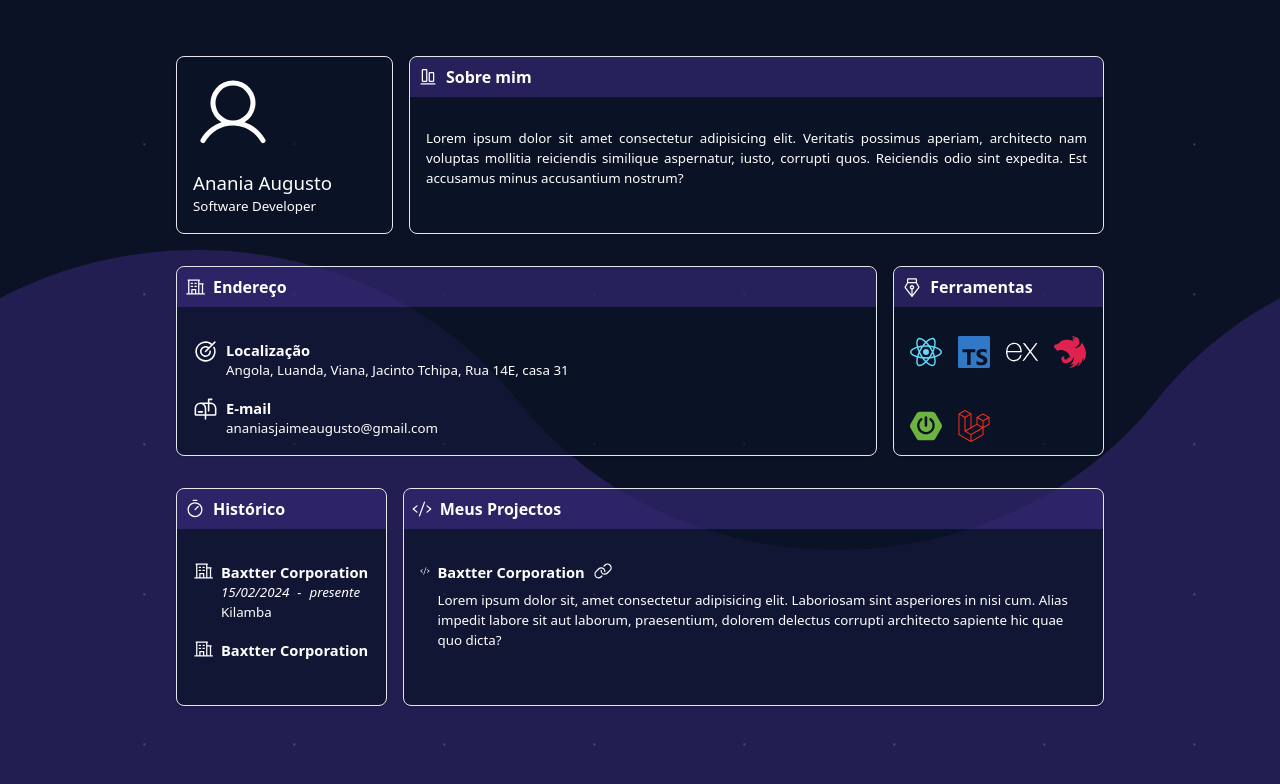
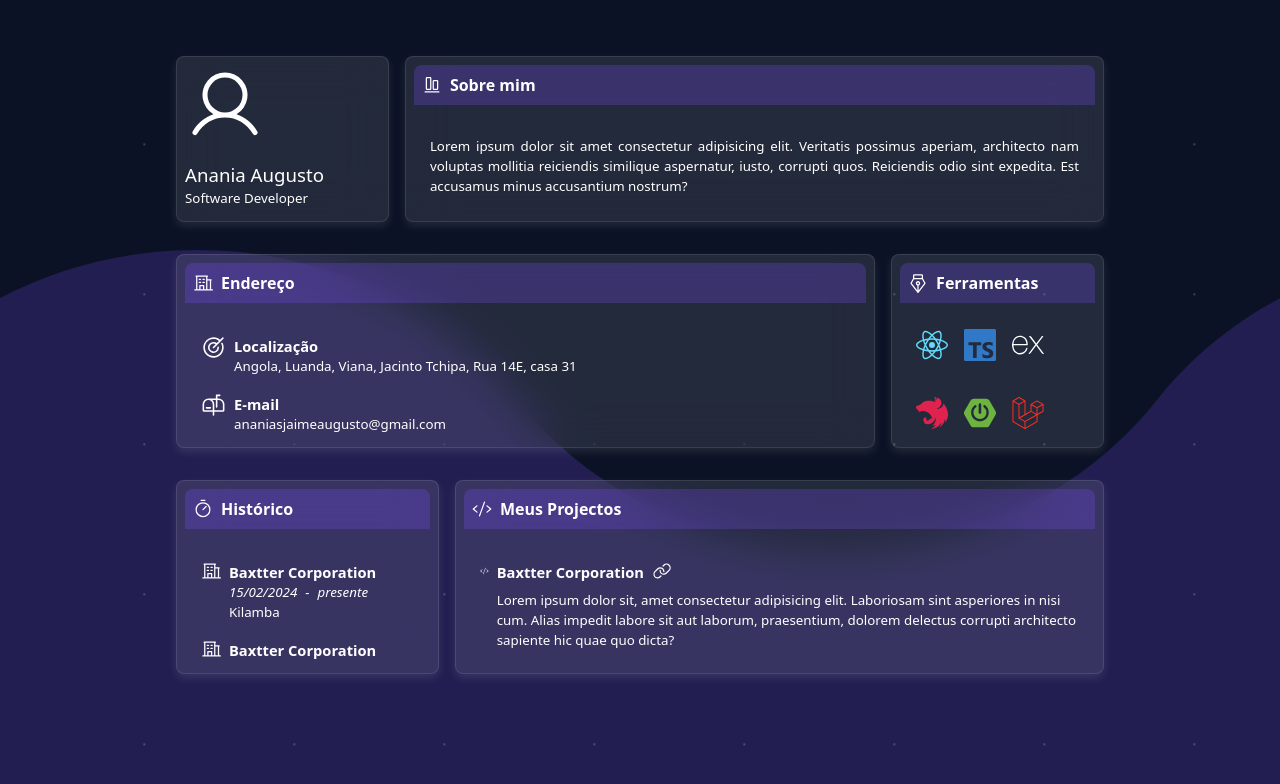
Before and after one commit to aja-silason/portfolio, a React (Vite) app: page / in a window 1280 px wide. Shown: the top 784 px of the page. Built offline with nearby package versions, Linux system fonts and the light colour scheme.

Commit message:
feat: adiciona social link dinamico

```diff
--- a/src/myportfolio/components/cards/About.card.tsx
+++ b/src/myportfolio/components/cards/About.card.tsx
@@ -1,9 +1,14 @@
 import { AlignBottom } from "@phosphor-icons/react"
 import { Text } from "../Text"
 
+/*
+<div className="flex bg-[#0b1225a1] shadow border rounded-[.5em] md:w-full flex-col gap-[1em]">
+
+*/
+
 export const AboutCard = () => {
     return (
-        <div className="flex bg-[#0b1225a1] shadow border rounded-[.5em] md:w-full flex-col gap-[1em]">
+        <div className="flex backdrop-blur-xl bg-white/10 p-[.5em] border-white/10 border shadow-[0_4px_10px_rgba(255,255,255,0.1)] rounded-[.5em] md:w-full flex-col gap-[1em]">
             <div className="bg-[#7c4dff3f] flex flex-row items-center gap-[.5em] p-[.5em] rounded-t-[.5em]">
                 <AlignBottom fill="white" size={20} />
                 <Text text="Sobre mim" style={{fontWeight: "600", fontSize: "12pt"}}/>
--- a/src/myportfolio/components/cards/Address.card.tsx
+++ b/src/myportfolio/components/cards/Address.card.tsx
@@ -1,30 +1,108 @@
-import { BuildingOffice, Mailbox, Target } from "@phosphor-icons/react"
+import { BuildingOffice, FacebookLogo, InstagramLogo, Link as LinkLogo, LinkedinLogo, Mailbox, Target, WhatsappLogo } from "@phosphor-icons/react"
 import { Text } from "../Text"
+import { Link } from "react-router-dom"
+import { ReactNode } from "react"
+
+
+/*
+antiga cor do fundo bg-[#0b1225a1]
+*/
+
+type propsHref = {
+    icon: ReactNode;
+    link: string;
+    text: string;
+}
+
+type propsAddress = {
+    icon: ReactNode;
+    title: string;
+    description: string;
+}
+
+
+const addressData = [
+    {
+        icon: <Target fill="white" size={25} />,
+        title: "Localização",
+        description: "Angola, Luanda, Viana, Jacinto Tchipa, Rua 14E, casa 31"
+    },
+    {
+        icon: <Mailbox fill="white" size={25} />,
+        title: "E-mail",
+        description: "ananiasjaimeaugusto@gmail.com"
+    },
+
+]
+
+const mywhatsappnumber = "244944996909";
+const mywhatsappmessage = "Olá Anania vim redirecionado do seu portfólio";
+
+const encondedMessage = encodeURIComponent(mywhatsappmessage);
+
+const socialMediaData = [
+    {
+        icon: <LinkedinLogo fill="white" size={20} />,
+        link: "https://www.linkedin.com/in/anania-jaime-augusto-7b8653318/",
+        text: "Anania Augusto"
+    },
+    {
+        icon: <InstagramLogo fill="white" size={20} />,
+        link: "https://www.instagram.com/ananias_augusto/",
+        text: "@ananias_Augusto"
+    },
+    {
+        icon: <FacebookLogo fill="white" size={20} />,
+        link: "https://www.facebook.com/profile.php?id=100076321422246",
+        text: "Anania Augusto"
+    },
+    {
+        icon: <WhatsappLogo fill="white" size={20} />,
+        link: `https://wa.me/${mywhatsappnumber}?text=${encondedMessage}`,
+        text: "+244 944 996 909"
+    },
+]
 
 export const AddressCard = () => {
     return (
-        <div className="flex bg-[#0b1225a1] shadow border rounded-[.5em] md:w-full flex-col gap-[1em]">
+        <div className="flex backdrop-blur-xl bg-white/10 p-[.5em] border-white/10 border shadow-[0_4px_10px_rgba(255,255,255,0.1)] rounded-[.5em] md:w-full flex-col gap-[1em]">
             <div className="bg-[#7c4dff3f] flex flex-row items-center gap-[.5em] p-[.5em] rounded-t-[.5em]">
                 <BuildingOffice fill="white" size={20} />
                 <Text text="Endereço" style={{fontWeight: "600", fontSize: "12pt"}}/>
             </div>
 
-            <div className="p-[1em] flex flex-col gap-[1em]">
+            <div className="p-[1em] flex flex-col gap-[1em] md:h-[15vh] overflow-y-scroll">
+
+                {
+                    addressData?.map((address: propsAddress) => {
+                        return (
                             <div className="flex gap-[.5em] items-startr">
-                    <Target fill="white" size={25} />
+                                {address?.icon}
                                 <div className="flex flex-col gap-0">
-                        <Text text="Localização" style={{fontWeight: "600", fontSize: "11pt"}}/>
-                        <Text text="Angola, Luanda, Viana, Jacinto Tchipa, Rua 14E, casa 31"/>
+                                    <Text text={address?.title} style={{fontWeight: "600", fontSize: "11pt"}}/>
+                                    <Text text={address?.description}/>
                                 </div>
                             </div>
+                        )
+                    })
+                }
 
+
+                {
+                    socialMediaData?.map((data: propsHref) => {
+                        return (
+                            <Link to={data?.link} target="_blank">
                                 <div className="flex gap-[.5em] items-startr">
-                    <Mailbox fill="white" size={25} />
-                    <div className="flex flex-col gap-0">
-                        <Text text="E-mail" style={{fontWeight: "600", fontSize: "11pt"}}/>
-                        <Text text="ananiasjaimeaugusto@gmail.com"/>
+                                    {data?.icon}
+                                    <div className="flex flex-row gap-[.2em]">
+                                        <Text text={data?.text} style={{fontWeight: "600", fontSize: "11pt"}}/>
+                                        <LinkLogo size={15} />
                                     </div>
                                 </div>
+                            </Link>
+                        )
+                    } )
+                }
 
             </div>
         </div>
--- a/src/myportfolio/components/cards/profile.card.tsx
+++ b/src/myportfolio/components/cards/profile.card.tsx
@@ -1,9 +1,16 @@
 import {User} from "@phosphor-icons/react";
 import {Text} from "../Text"
 
+
+/*
+<div className="flex bg-[#0b1225a1] shadow border p-[1em] rounded-[.5em] md:w-[30%] flex-col justify-between gap-[1em]">
+
+*/
+
 export const ProfileCard = () => {
     return (
-        <div className="flex bg-[#0b1225a1] shadow border p-[1em] rounded-[.5em] md:w-[30%] flex-col justify-between gap-[1em]">
+        <div className="flex backdrop-blur-xl bg-white/10 p-[.5em] border-white/10 border shadow-[0_4px_10px_rgba(255,255,255,0.1)] rounded-[.5em] md:w-[30%] flex-col gap-[1em]">
+
             <div className="opacity-[1] z-10 ">
                 <User size={80}/>
             </div>
--- a/src/myportfolio/components/cards/projects.card.tsx
+++ b/src/myportfolio/components/cards/projects.card.tsx
@@ -2,15 +2,18 @@ import { Code, Link as LinkLogo } from "@phosphor-icons/react"
 import { Text } from "../Text"
 import { Link } from "react-router-dom"
 
+/*<div className="flex bg-[#0b1225a1] shadow backdrop-blur-md bg-white/10 border border-white/20 rounded-2xl p-6 shadow-[0_4px_30px_rgba(255,255,255,0.1)] rounded-[.5em] md:w-full flex-col gap-[1em]">*/
+
 export const ProjectCard = () => {
     return (
-        <div className="flex bg-[#0b1225a1] shadow border rounded-[.5em] md:w-full flex-col gap-[1em]">
+
+        <div className="flex backdrop-blur-xl bg-white/10 p-[.5em] border-white/10 border shadow-[0_4px_10px_rgba(255,255,255,0.1)] rounded-[.5em] md:w-full flex-col gap-[1em]">
             <div className="bg-[#7c4dff3f] flex flex-row items-center gap-[.5em] p-[.5em] rounded-t-[.5em]">
                 <Code fill="white" size={20} />
                 <Text text="Meus Projectos" style={{fontWeight: "600", fontSize: "12pt"}}/>
             </div>
 
-            <div className="p-[1em] flex flex-col gap-[1em] overflow-y-scroll h-[20vh]">
+            <div className="p-[1em] flex flex-col gap-[1em] overflow-y-scroll h-[15vh]">
 
                 <div className="flex gap-[.5em] items-startr">
                     <Code fill="white" size={20} />
--- a/src/myportfolio/components/cards/timeline.card.tsx
+++ b/src/myportfolio/components/cards/timeline.card.tsx
@@ -1,9 +1,15 @@
 import { BuildingOffice, Timer } from "@phosphor-icons/react";
 import {Text} from "../Text"
 
+
+/*
+<div className="flex bg-[#0b1225a1] shadow border rounded-[.5em] md:w-[30%] flex-col gap-[1em]">
+
+*/
+
 export const TimelineCard = () => {
     return (
-        <div className="flex bg-[#0b1225a1] shadow border rounded-[.5em] md:w-[30%] flex-col gap-[1em]">
+        <div className="flex backdrop-blur-xl bg-white/10 p-[.5em] border-white/10 border shadow-[0_4px_10px_rgba(255,255,255,0.1)] rounded-[.5em] md:w-[40%] flex-col gap-[1em]">
             <div className="bg-[#7c4dff3f] flex flex-row items-center gap-[.5em] p-[.5em] rounded-t-[.5em]">
                 <Timer fill="white" size={20} />
                 <Text text="Histórico" style={{fontWeight: "600", fontSize: "12pt"}}/>
--- a/src/myportfolio/components/cards/tools.card.tsx
+++ b/src/myportfolio/components/cards/tools.card.tsx
@@ -7,9 +7,14 @@ import { NestJSSVGLogo } from "../svg/nestjs";
 import { ReactSVGLogo } from "../svg/react";
 import { TypeScriptSVGLogo } from "../svg/typescript";
 
+/*
+<div className="flex bg-[#0b1225a1] shadow border rounded-[.5em] md:w-[30%] flex-col gap-[1em]">
+
+*/
+
 export const ToolsCard = () => {
     return (
-        <div className="flex bg-[#0b1225a1] shadow border rounded-[.5em] md:w-[30%] flex-col gap-[1em]">
+        <div className="flex backdrop-blur-ls bg-white/10 p-[.5em] border-white/10 border shadow-[0_4px_10px_rgba(255,255,255,0.1)] rounded-[.5em] md:w-[30%] flex-col gap-[1em]">
             <div className="bg-[#7c4dff3f] flex flex-row items-center gap-[.5em] p-[.5em] rounded-t-[.5em]">
                 <PenNibStraight fill="white" size={20} />
                 <Text text="Ferramentas" style={{fontWeight: "600", fontSize: "12pt"}}/>
```
Lines whose indentation alone changed are shown as unchanged.
